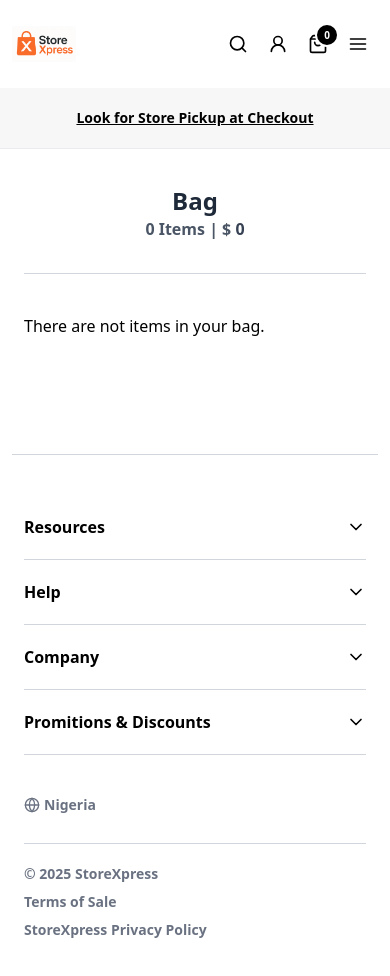
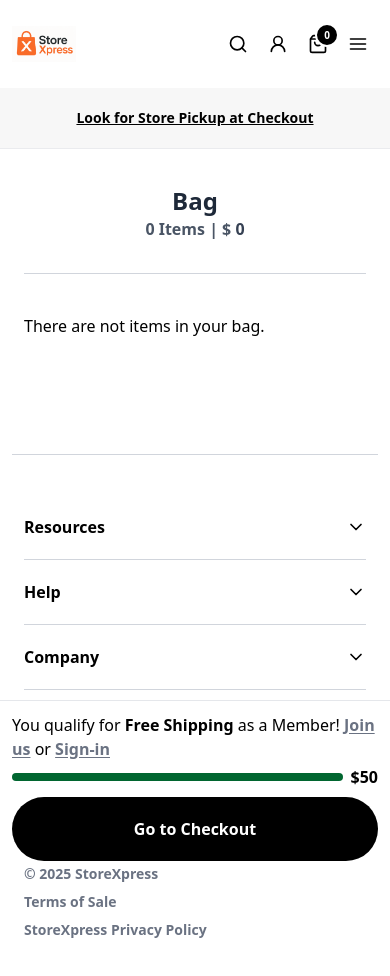
Before and after one commit to faosy-adebimpe/storexpress, a Next.js app: page /cart in a window 390 px wide. Shown: the top 976 px of the page. Built offline with nearby package versions, Linux system fonts and the light colour scheme.

Commit message:
addfixed bottom checkout button

```diff
--- a/src/app/cart/Summary.tsx
+++ b/src/app/cart/Summary.tsx
@@ -84,14 +84,14 @@ const Summary = ({ totalPrice }: { totalPrice: number }) => {
                     <span className="font-semibold">Free Shipping</span> as a
                     member!{' '}
                     <Link
-                        href="#"
+                        href="/account"
                         className="underline underline-offset-2 font-semibold text-gray-500"
                     >
                         Join us
                     </Link>{' '}
                     or{' '}
                     <Link
-                        href="#"
+                        href="/account"
                         className="underline underline-offset-2 font-semibold text-gray-500"
                     >
                         Sign-in
@@ -105,7 +105,7 @@ const Summary = ({ totalPrice }: { totalPrice: number }) => {
 
                 <li className="w-full mt-5 flex">
                     <Link
-                        href="#"
+                        href="/account"
                         className="w-full py-5 px-1 font-bold text-white bg-black rounded-full btn cc"
                     >
                         Checkout
--- a/src/app/cart/page.tsx
+++ b/src/app/cart/page.tsx
@@ -3,6 +3,7 @@
 import { useCartStore } from '@/store/cartStore';
 import Cart from './Cart';
 import Summary from './Summary';
+import Link from 'next/link';
 
 const CartPage = () => {
     const { getTotal, getTotalPrice } = useCartStore();
@@ -29,6 +30,39 @@ const CartPage = () => {
                 )}
 
                 <Cart />
+
+                <div className="fixed w-full left-0 bottom-0 bg-white p-3 flex gap-1 flex-col h-36 border-t border-gray-200 lg:hidden">
+                    <p className="">
+                        You qualify for{' '}
+                        <span className="font-semibold">Free Shipping</span> as
+                        a Member!{' '}
+                        <Link
+                            className="underline underline-offset-2 font-semibold text-gray-500"
+                            href="/account"
+                        >
+                            Join us
+                        </Link>{' '}
+                        or{' '}
+                        <Link
+                            className="underline underline-offset-2 font-semibold text-gray-500"
+                            href="/account"
+                        >
+                            Sign-in
+                        </Link>
+                    </p>
+
+                    <div className="flex gap-2 items-center">
+                        <div className="h-2 rounded-full w-full flex-auto bg-green-800"></div>
+                        <p className="font-semibold">$50</p>
+                    </div>
+
+                    <Link
+                        href="/acount"
+                        className="cc mt-1 w-full px-1 py-5 rounded-full bg-black text-white btn"
+                    >
+                        <span className="font-semibold">Go to Checkout</span>
+                    </Link>
+                </div>
             </div>
             <Summary totalPrice={totalPrice} />
         </div>
--- a/src/app/globals.css
+++ b/src/app/globals.css
@@ -33,7 +33,8 @@
     }
 
     .btn {
-        @apply hover:opacity-50 active:scale-95;
+        /* @apply hover:opacity-50 active:scale-95; */
+        @apply transition hover:opacity-80 active:scale-95;
     }
 
     .hr {
--- a/src/app/products/[id]/page.tsx
+++ b/src/app/products/[id]/page.tsx
@@ -23,7 +23,7 @@ const ProductPage = () => {
     });
 
     // modal store
-    const { openCartNotification } = useModalStore();
+    const { openCartNotification, closeCartNotification } = useModalStore();
 
     // cart store
     const { addItemToCart } = useCartStore();
@@ -52,7 +52,14 @@ const ProductPage = () => {
     }
 
     const addToBag = () => {
+        // open cart notification
         openCartNotification();
+
+        // close after 5 seconds
+        setTimeout(() => {
+            // todo: check the store if it's opened before you close it
+            closeCartNotification();
+        }, 5000);
 
         if (!data || !data.id) {
             return;
--- a/src/components/AddedToCartNotification.tsx
+++ b/src/components/AddedToCartNotification.tsx
@@ -22,7 +22,7 @@ const AddedToCartNotification = ({
     return (
         <div
             className={classNames(
-                'w-screen h-screen fixed z-20 top-0 left-0 flex justify-center items-end',
+                'w-screen h-screen fixed z-20 top-0 left-0 flex justify-center items-end lg:justify-end lg:items-start',
                 { hidden: !cartNotificationOpened }
             )}
         >
@@ -32,7 +32,7 @@ const AddedToCartNotification = ({
             ></div>
             <div
                 className={classNames(
-                    'flex gap-5 flex-col relative border border-blue-100 p-5 rounded-[15px_15px_0_0] bg-white w-md transition-transform duration-300',
+                    'flex gap-5 flex-col relative border border-blue-100 p-5 rounded-[15px_15px_0px_0px] lg:rounded-[0px_0px_15px_15px] bg-white w-md transition-transform duration-300',
                     { 'translate-y-full': !cartNotificationOpened }
                 )}
             >
--- a/src/components/Footer.tsx
+++ b/src/components/Footer.tsx
@@ -3,8 +3,11 @@
 import { GlobeIcon } from 'lucide-react';
 import Accordion from './Accordion';
 import footerData from '@/data/footer.data';
+import { usePathname } from 'next/navigation';
 
 const Footer = () => {
+    const pathname = usePathname();
+    const addSpace = pathname === '/cart';
     return (
         <footer className="mt-20 p-3" id="footer">
             <hr className="text-gray-300 w-full" />
@@ -48,6 +51,8 @@ const Footer = () => {
                     <p className="">StoreXpress Privacy Policy</p>
                 </div>
             </div>
+
+            {addSpace && <div className="w-full h-36"></div>}
         </footer>
     );
 };
```
Also changed, not shown: note.txt.
